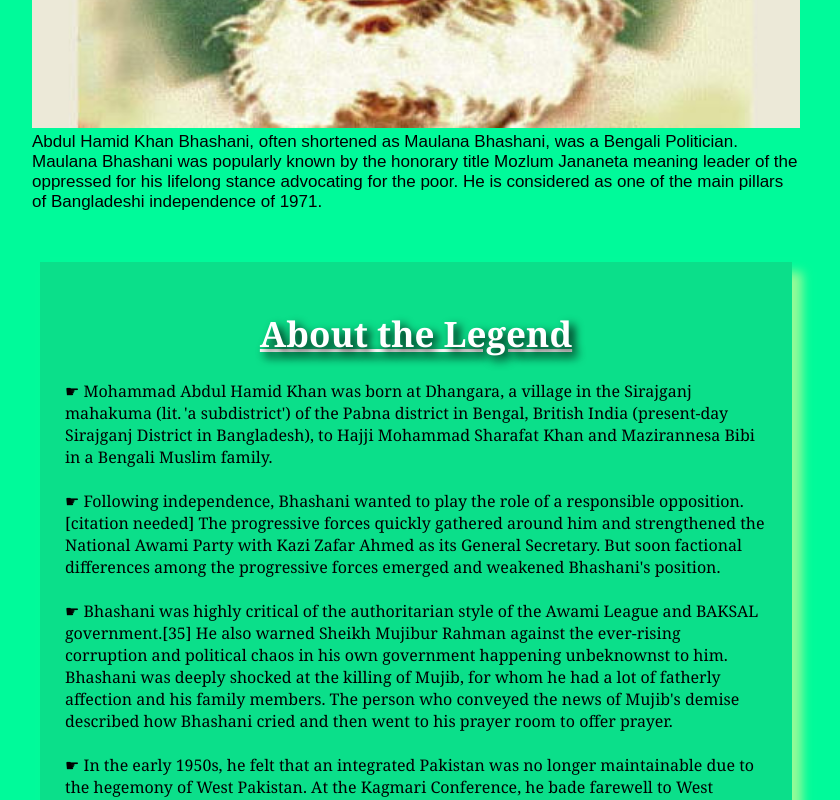
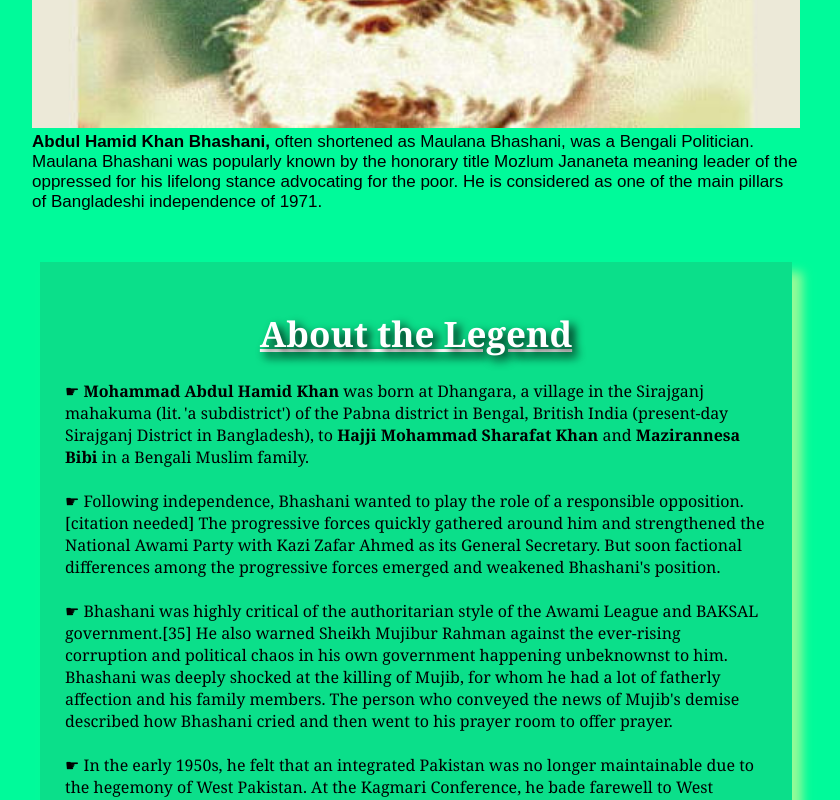
Before and after one commit to mdbulbulhasan/Design_a_Tribute_Page_using_HTML_and_CSS, a plain HTML site: page index.html in a window 1280 px wide. Shown: the part 680-1480 px from the top of the page, without its empty margins (224-1064 px from the left). Drawn offline with Linux system fonts and the light colour scheme.

Commit message:
Update index.html

```diff
--- a/index.html
+++ b/index.html
@@ -18,7 +18,7 @@
         <img src="/images/Maulana-Abdul-Hamid-Khan-Bhashani.jpg" id="image" alt="Error Loading Image">
         <br>
         <small id="caption">
-            Abdul Hamid Khan Bhashani, often shortened
+            <b>Abdul Hamid Khan Bhashani,</b> often shortened
             as Maulana Bhashani, was a Bengali Politician.
             Maulana Bhashani was popularly known by  the honorary
             title Mozlum Jananeta meaning leader of the oppressed
@@ -35,12 +35,12 @@
             <i class="fa fa-user-circle" style="font-size: 68px;">
             </i>
             <p>
-                ☛ Mohammad Abdul Hamid Khan was born at Dhangara,
+                ☛ <b>Mohammad Abdul Hamid Khan</b> was born at Dhangara,
                 a village in the Sirajganj mahakuma
                 (lit. 'a subdistrict') of the Pabna district
                 in Bengal, British India (present-day Sirajganj
-                District in Bangladesh), to Hajji Mohammad
-                Sharafat Khan and Mazirannesa Bibi in a Bengali
+                District in Bangladesh), to <b>Hajji Mohammad
+                    Sharafat Khan</b> and <b>Mazirannesa Bibi</b> in a Bengali
                 Muslim family.
                 <br><br>
                 ☛ Following independence, Bhashani wanted to
```
